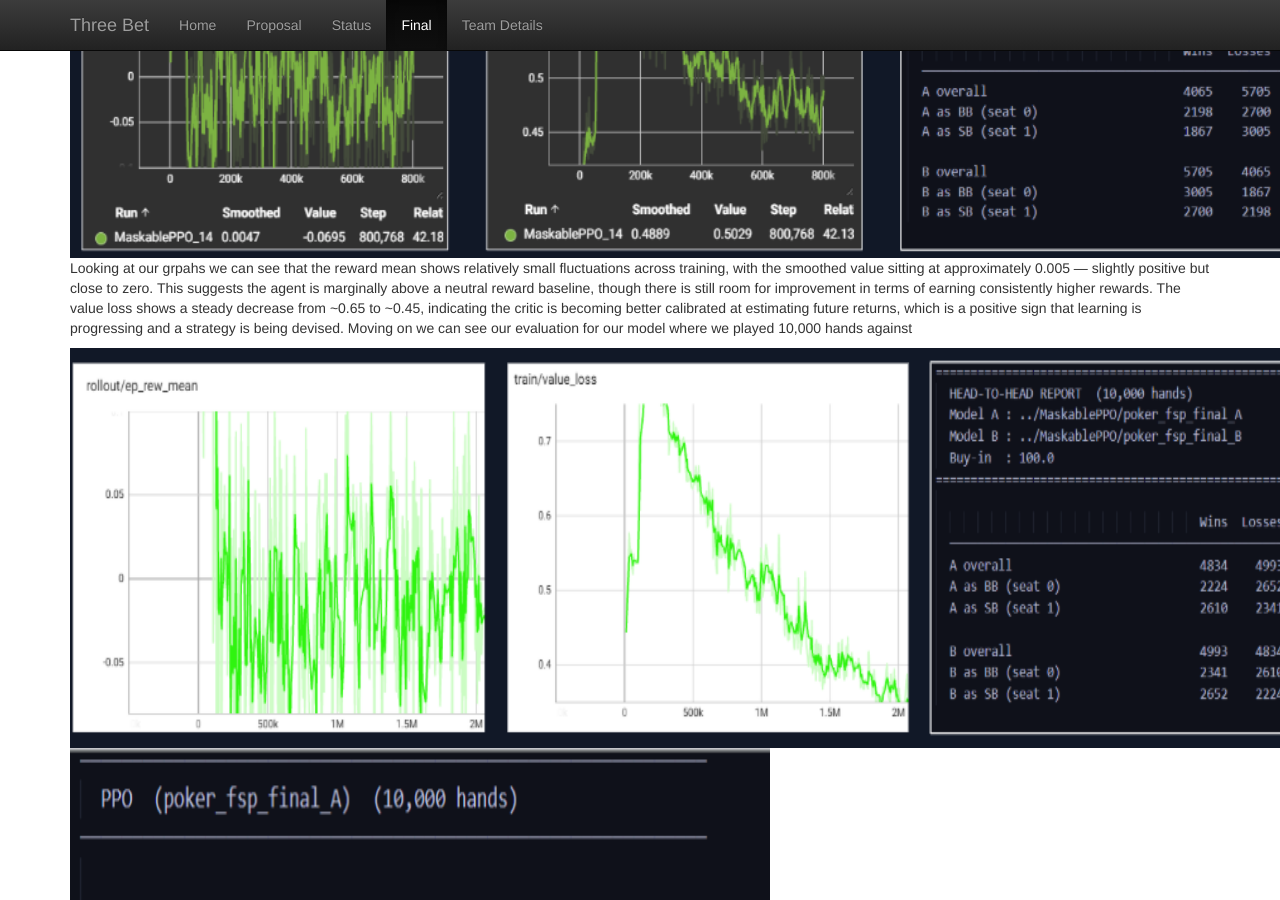
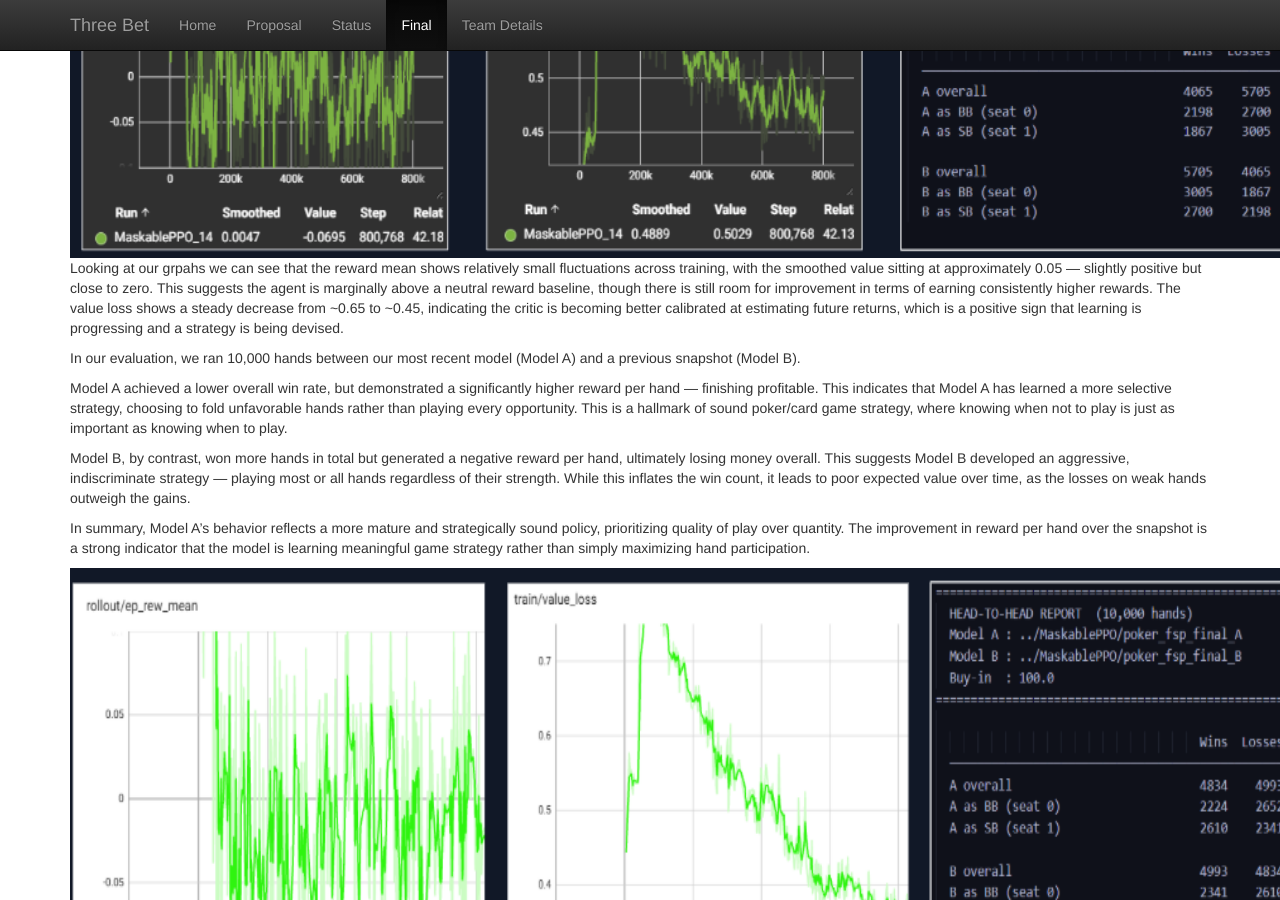
Before and after one commit to AdithyaBollu/Group42-Three-Bet, a Jekyll site: the page built from docs/final.md, in a window 1280 px wide and 900 px high, scrolled down 3129 px. Built offline with Jekyll 4.4.1, drawn with Linux system fonts in a browser that asks for light colours; formulas are drawn with MathJax 3.

Commit message:
Revise evaluation of Model A and Model B performance
Updated evaluation section to reflect changes in Model A and Model B performance, emphasizing the strategic differences and implications of their win rates and rewards per hand.

```diff
--- a/docs/final.md
+++ b/docs/final.md
@@ -103,8 +103,15 @@ Default hyperparameter values were initially sourced from Claude AI, but we plan
 ### Quantitative
 #### Snapshot Self-Play Evaluation
 <img width="1400" height="400" src="/Group42-Three-Bet/assets/Snapshot_Evaluations.png" />
-Looking at our grpahs we can see that the reward mean shows relatively small fluctuations across training, with the smoothed value sitting at approximately 0.005 — slightly positive but close to zero. This suggests the agent is marginally above a neutral reward baseline, though there is still room for improvement in terms of earning consistently higher rewards. The value loss shows a steady decrease from ~0.65 to ~0.45, indicating the critic is becoming better calibrated at estimating future returns, which is a positive sign that learning is progressing and a strategy is being devised.
-Moving on we can see our evaluation for our model where we played 10,000 hands against
+Looking at our grpahs we can see that the reward mean shows relatively small fluctuations across training, with the smoothed value sitting at approximately 0.05 — slightly positive but close to zero. This suggests the agent is marginally above a neutral reward baseline, though there is still room for improvement in terms of earning consistently higher rewards. The value loss shows a steady decrease from ~0.65 to ~0.45, indicating the critic is becoming better calibrated at estimating future returns, which is a positive sign that learning is progressing and a strategy is being devised.
+
+In our evaluation, we ran 10,000 hands between our most recent model (Model A) and a previous snapshot (Model B).
+
+Model A achieved a lower overall win rate, but demonstrated a significantly higher reward per hand — finishing profitable. This indicates that Model A has learned a more selective strategy, choosing to fold unfavorable hands rather than playing every opportunity. This is a hallmark of sound poker/card game strategy, where knowing when not to play is just as important as knowing when to play.
+
+Model B, by contrast, won more hands in total but generated a negative reward per hand, ultimately losing money overall. This suggests Model B developed an aggressive, indiscriminate strategy — playing most or all hands regardless of their strength. While this inflates the win count, it leads to poor expected value over time, as the losses on weak hands outweigh the gains.
+
+In summary, Model A's behavior reflects a more mature and strategically sound policy, prioritizing quality of play over quantity. The improvement in reward per hand over the snapshot is a strong indicator that the model is learning meaningful game strategy rather than simply maximizing hand participation.
 
 
 <img width="1400" height="400" src="/Group42-Three-Bet/assets/Fictitious_Evaluations.png" />
```
